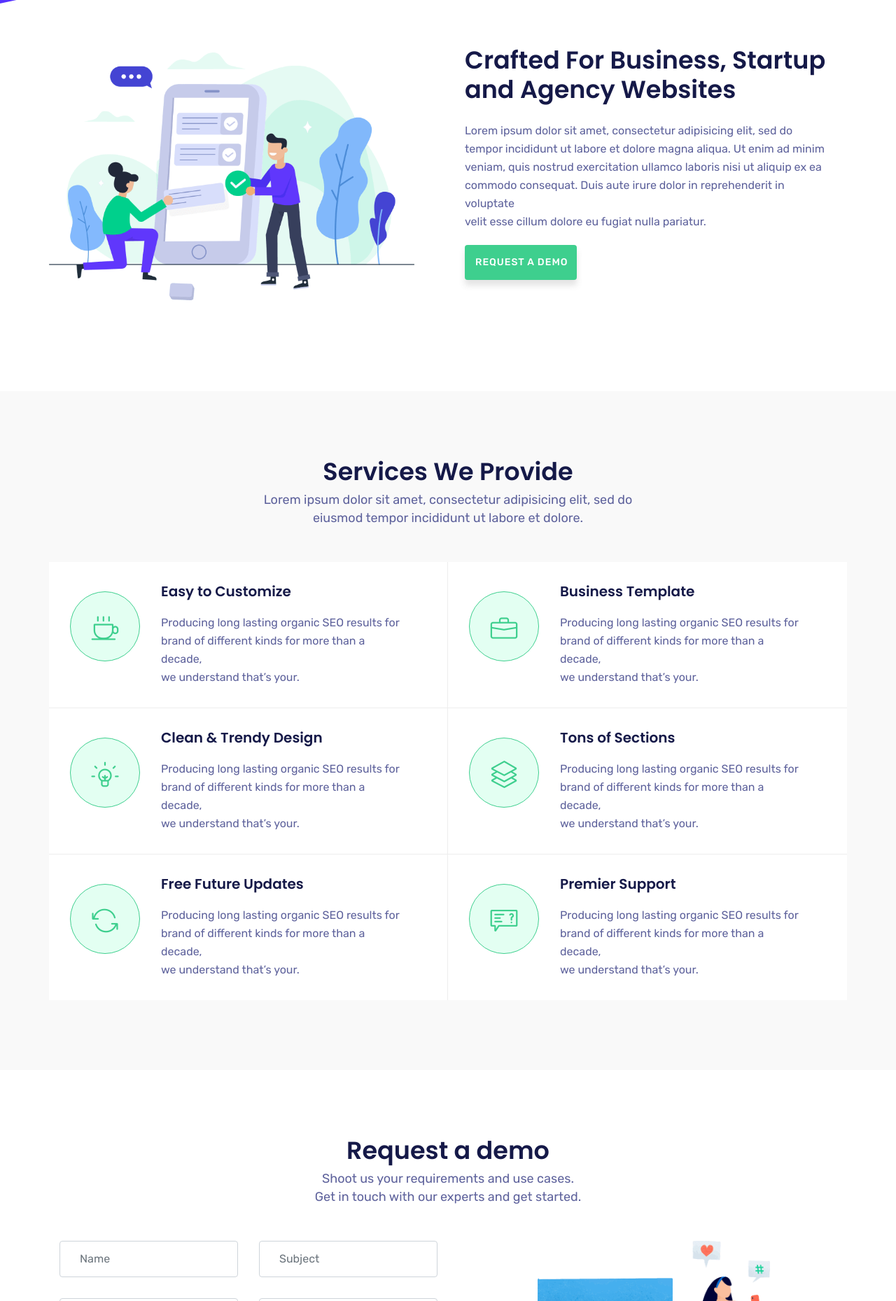
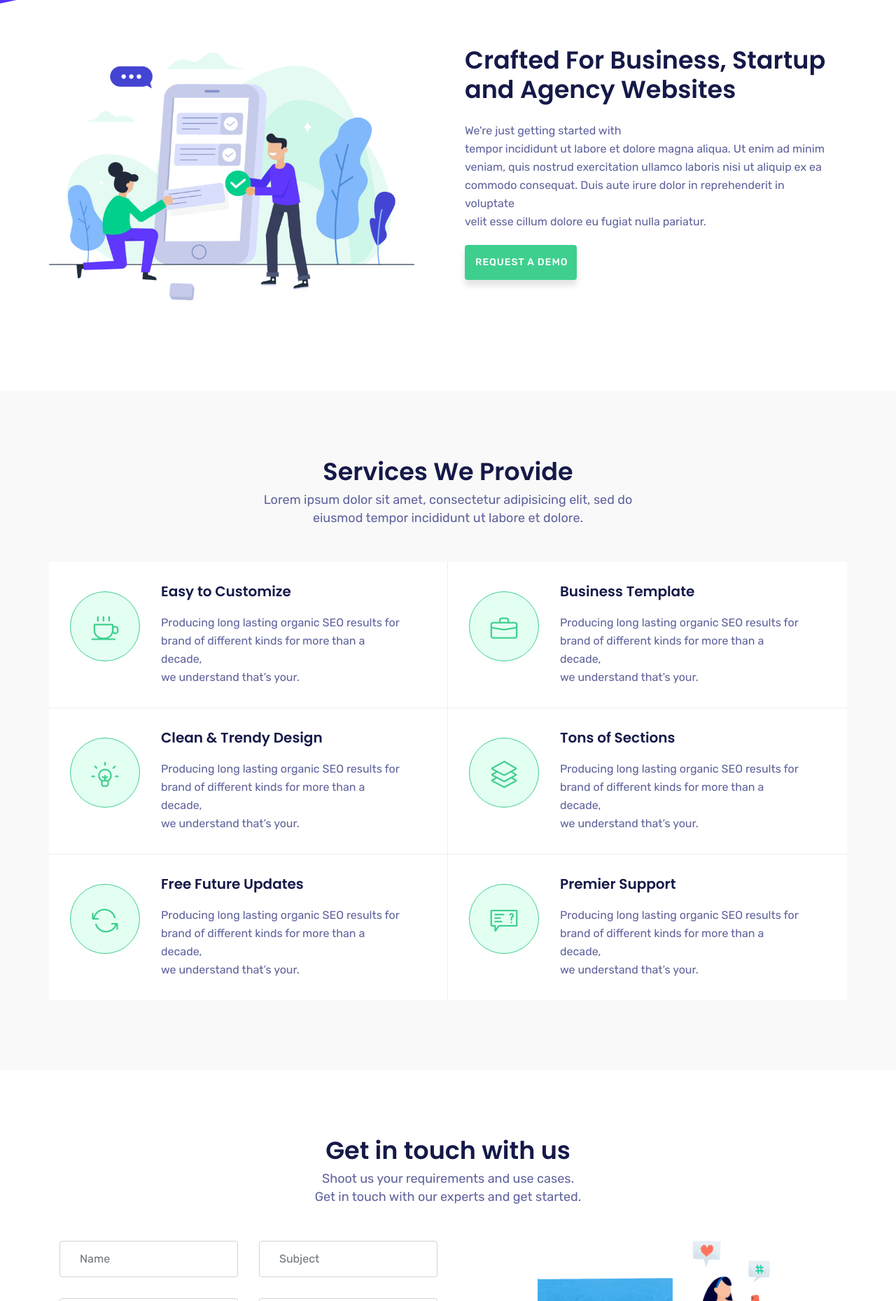
Before and after one commit to appendly/appendly.github.io, a plain HTML site: page index.html in a window 1280 px wide. Shown: the part 777-2636 px from the top of the page at 70% size. Drawn offline with Linux system fonts and the light colour scheme; files whose address does not match are found by name.

Commit message:
newcommit

```diff
--- a/index.html
+++ b/index.html
@@ -92,7 +92,7 @@
           <div class="col-lg-6 col-md-12 pl-4">
             <div class="business-item-info">
               <h3>Crafted For Business, Startup and Agency Websites</h3>
-              <p>Lorem ipsum dolor sit amet, consectetur adipisicing elit, sed do <br> tempor incididunt ut labore et dolore magna aliqua. Ut enim ad minim <br> veniam, quis nostrud exercitation ullamco laboris nisi ut aliquip ex ea <br> commodo consequat. Duis aute irure dolor in reprehenderit in voluptate <br> velit esse cillum dolore eu fugiat nulla pariatur.</p>
+              <p>We're just getting started with  <br> tempor incididunt ut labore et dolore magna aliqua. Ut enim ad minim <br> veniam, quis nostrud exercitation ullamco laboris nisi ut aliquip ex ea <br> commodo consequat. Duis aute irure dolor in reprehenderit in voluptate <br> velit esse cillum dolore eu fugiat nulla pariatur.</p>
 
               <a class="btn btn-common" href="pages/signup.html">Request a demo</a>
             </div>
@@ -241,7 +241,7 @@
           <div class="col-lg-12">
             <div class="contact-text section-header text-center">
               <div>
-                <h2 class="section-title">Request a demo</h2>
+                <h2 class="section-title">Get in touch with us</h2>
                 <div class="desc-text">
                   <p>Shoot us your requirements and use cases.</p>
                   <p>Get in touch with our experts and get started.</p>
```
